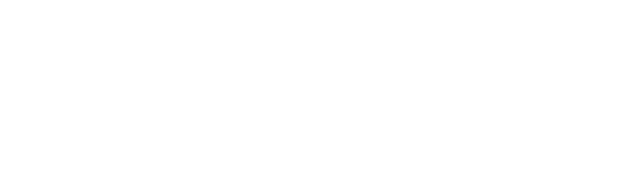
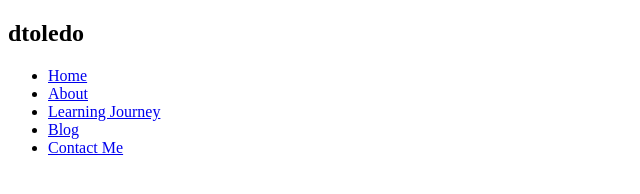
Before and after one commit to cadetCoder/Parallax-landing-page, a plain HTML site: page index.html in a window 1280 px wide. Shown: the whole page, without its empty margins (0-640 px from the left). Drawn offline with Linux system fonts and the light colour scheme.

Commit message:
added html for navbar

```diff
--- a/index.html
+++ b/index.html
@@ -9,6 +9,19 @@
 </head>
 <body>
 
+  <header>
+    <h2 class="logo">dtoledo</h2>
+    <nav class="navigation">
+      <ul>
+        <li><a href="#index.html">Home</a></li>
+        <li><a href="#about">About</a></li>
+        <li><a href="#journey">Learning Journey</a></li>
+        <li><a href="#blog">Blog</a></li>
+        <li><a href="#contact">Contact Me</a></li>
+      </ul>
+    </nav>
+  </header>
+
   <script src="main.js"></script>
 </body>
 </html>
```
